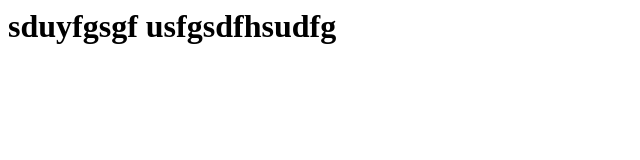
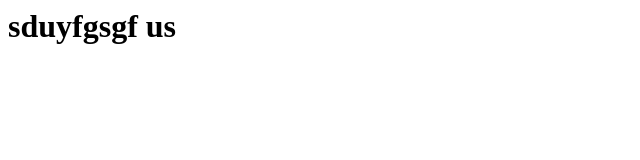
Before and after one commit to ybz0424/newrepo, a plain HTML site: page index.html in a window 1280 px wide. Shown: the whole page, without its empty margins (0-640 px from the left). Drawn offline with Linux system fonts and the light colour scheme.

Commit message:
index.htdml

```diff
--- a/index.html
+++ b/index.html
@@ -1,4 +1,4 @@
 <html>
 <boby>
-<h1>sduyfgsgf usfgsdfhsudfg</h1></boby>
+<h1>sduyfgsgf us</h1></boby>
 </html>
```
